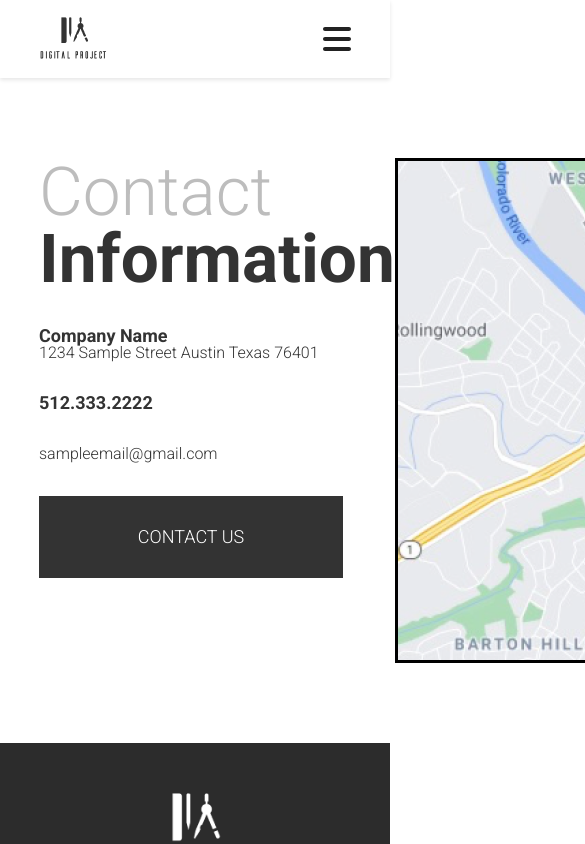
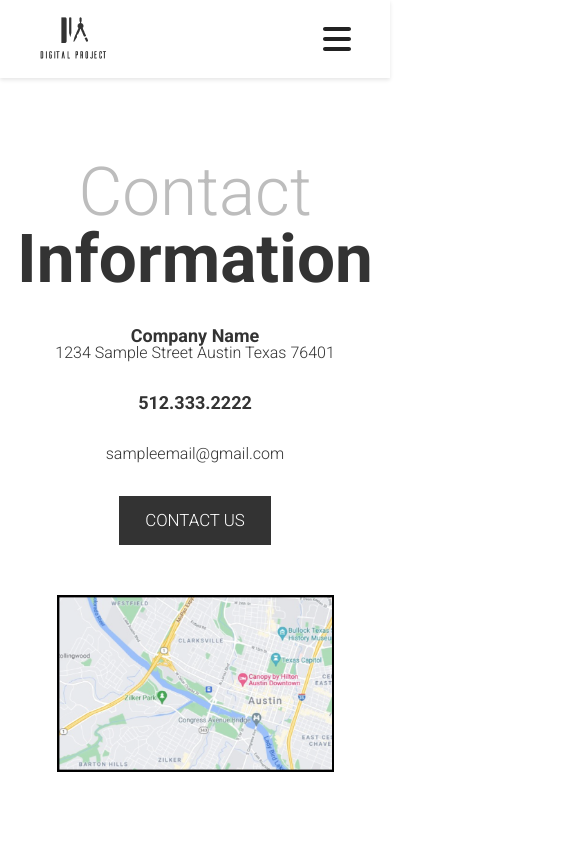
Before and after one commit to AdamJednacz/Projekt-9, a React (Create React App) app in the folder my-app/: page /contacts in a window 390 px wide. Shown: the top 844 px of the page, 585 px wide, since content can reach past the window. Built offline with nearby package versions, Linux system fonts and the light colour scheme; a small style sheet from the web is missing.

Commit message:
contacts main phone

```diff
--- a/my-app/src/jsx/ContactsMain.js
+++ b/my-app/src/jsx/ContactsMain.js
@@ -6,6 +6,7 @@ const ContactsMain = () => {
         <section className="contacts_main">
             <div className="container">
                 <div className="contacts_main_items">
+                    <div className="contacts_main_items_text">
                     <h1>Contact</h1>
                     <h1>Information</h1>
                     <p>Company Name</p>
@@ -15,8 +16,11 @@ const ContactsMain = () => {
                     <div className="contacts_main_item_btn">
                         <p>Contact Us</p>
                     </div>
+
                 </div>
-                <img src={map} alt={map}/>
+                    <img src={map} alt={map}/>
+                </div>
+
             </div>
         </section>
     );
--- a/my-app/src/scss/style/_contacts_main.scss
+++ b/my-app/src/scss/style/_contacts_main.scss
@@ -3,22 +3,38 @@
   justify-content: center;
   padding: 5em 0;
   position: relative;
+
   .container{
 
     display: flex;
     flex-direction: row;
     width: 100%;
     justify-content: space-between;
+    @include phone{
+
+      justify-content: center;
+    }
     .contacts_main_items{
-
+      display: flex;
+      flex-direction: row;
+      height: 100%;
+      width: 100%;
+      justify-content: space-between;
+      @include phone{
+        flex-direction: column;
+        align-items: center;
+        justify-content: center;
+      }
+      .contacts_main_items_text {
         display: flex;
         flex-direction: column;
-      height: 100%;
         h1 {
           font-size: 8vh;
           color: #BDBDBD;
           font-weight: 300;
-
+          @include phone{
+            text-align:center;
+          }
           &:nth-of-type(2) {
             color: #333333;
             font-weight: 700;
@@ -26,50 +42,72 @@
           }
 
         }
-      p{
+
+        p {
           font-size: 18px;
           color: #333333;
           margin-bottom: 4vh;
-        &:first-of-type{
+          @include phone{
+            text-align: center;
+          }
+
+          &:first-of-type {
             margin: 0;
             font-weight: 700;
           }
-        &:nth-of-type(2){
+
+          &:nth-of-type(2) {
             font-weight: 300;
             font-size: 16px;
             margin-bottom: 4vh;
           }
-        &:nth-of-type(3){
+
+          &:nth-of-type(3) {
             font-weight: 700;
             margin-bottom: 4vh;
           }
-        &:nth-of-type(4){
+
+          &:nth-of-type(4) {
             font-weight: 300;
             font-size: 16px;
             margin-bottom: 4vh;
           }
         }
-      .contacts_main_item_btn{
+
+        .contacts_main_item_btn {
           position: relative;
-        background-color:#333333 ;
+          background-color: #333333;
           display: flex;
           align-items: center;
           justify-content: space-around;
-        padding: 2em ;
+          padding: 2em;
           width: 15em;
+          @include phone{
+            padding: 1em;
+            width: 7.5em;
+            align-self: center;
+          }
           p {
             text-transform: uppercase;
             font-weight: 300;
             color: #FFFFFF;
+            @include phone{
+              font-size: 2vh;
+            }
           }
 
+        }
       }
     }
     img{
       border: 2px solid #000000;
       position: relative;
-      width: auto;
+      width: 40vw;
       height: auto;
+      @include phone{
+        width: 70vw;
+        margin-top:6vh;
+      }
     }
   }
 
```
Lines whose indentation alone changed are shown as unchanged.
